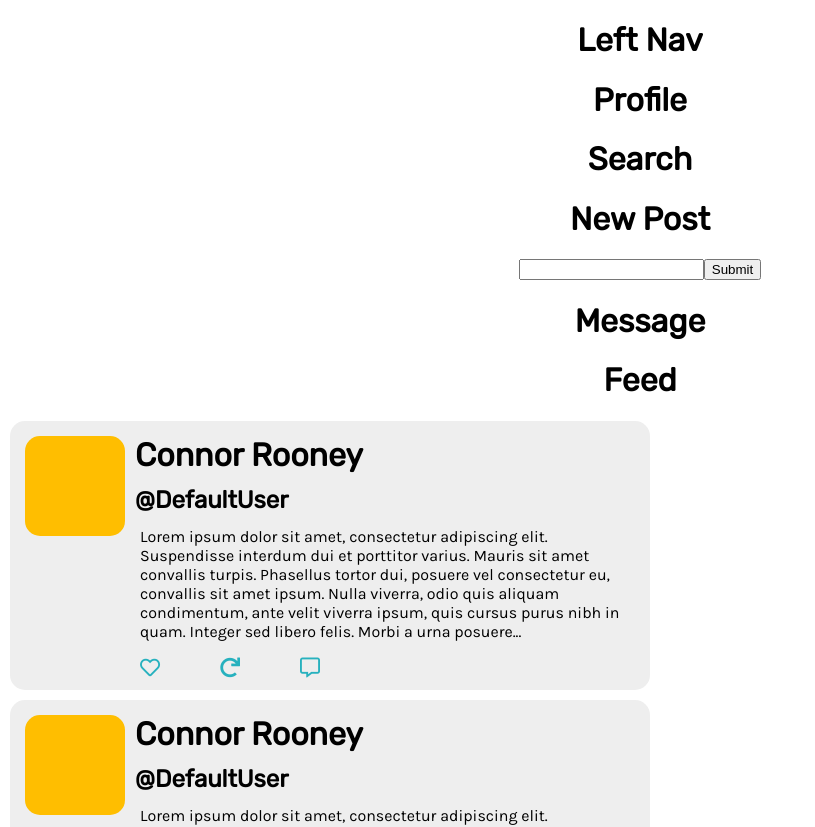
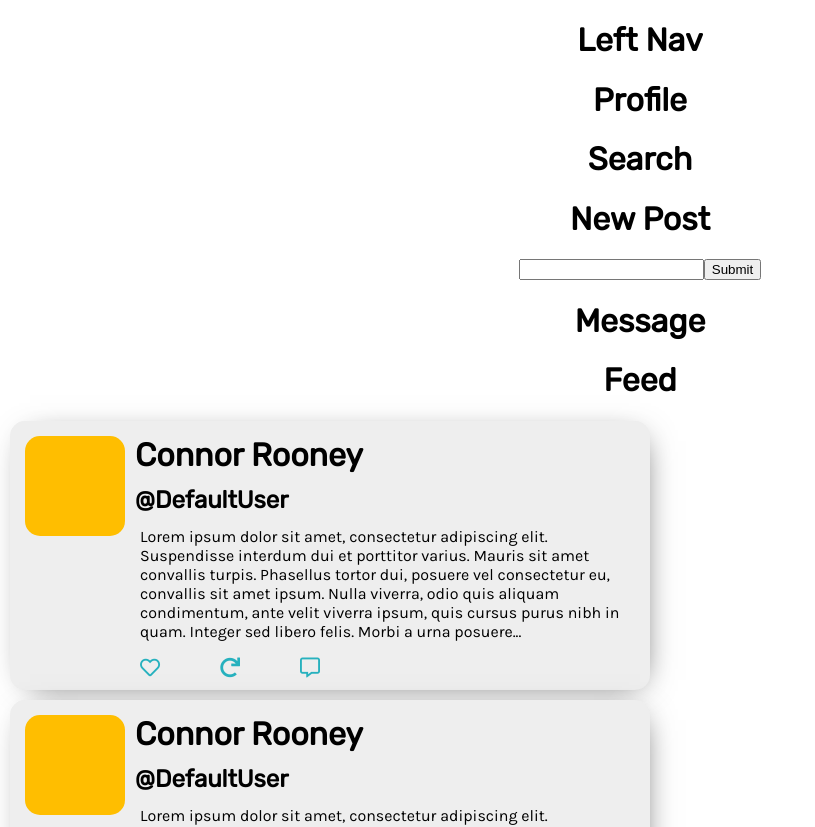
Before and after one commit to haze-bear/CN-Social-App, a React (Create React App) app: page / in a window 1280 px wide. Shown: the top 827 px of the page, without its empty margins (0-815 px from the left). Built offline with nearby package versions, Linux system fonts and the light colour scheme.

Commit message:
box shadow added

```diff
--- a/src/components/Post.css
+++ b/src/components/Post.css
@@ -4,6 +4,7 @@
     border-radius: 15px;
     width: 50%;
     margin: 10px;
+    box-shadow: 5px 5px 31px -15px rgba(0,0,0,0.75);
   }
 
   .postHeader {
```
